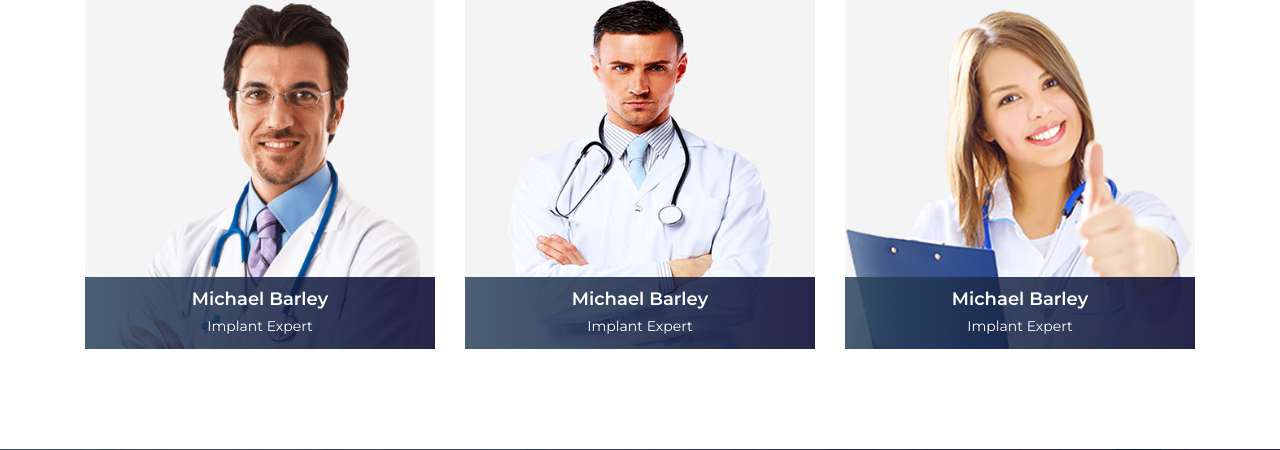
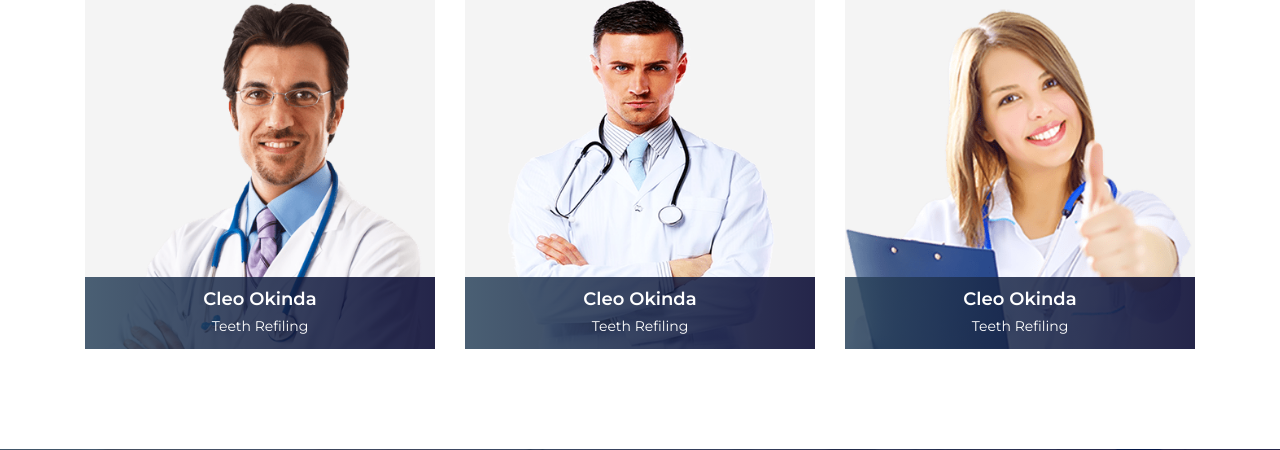
Before and after one commit to CleoMugs/dentist, a Django app: page /about.html in a window 1280 px wide. Shown: the part 2068-2518 px from the top of the page. Run offline with Django 3.2, Linux system fonts and the light colour scheme; some libraries are stand-ins or nearby versions.

Commit message:
added fb links

```diff
--- a/menocare/templates/about.html
+++ b/menocare/templates/about.html
@@ -211,14 +211,14 @@
             <div class="dentist-content">
               <!-- Social Info -->
               <div class="dentist-social-info">
-                <a href="#"><i class="fa fa-facebook"></i></a>
+                <a href="http://www.facebook.com/cleophas-okinda"><i class="fa fa-facebook"></i></a>
                 <a href="#"><i class="fa fa-twitter"></i></a>
                 <a href="#"><i class="fa fa-google-plus"></i></a>
               </div>
               <!-- Dentist Info -->
               <div class="dentist-info bg-gradient-overlay">
-                <h5>Michael Barley</h5>
-                <p>Implant Expert</p>
+                <h5>Cleo Okinda</h5>
+                <p>Teeth Refiling</p>
               </div>
             </div>
           </div>
@@ -232,14 +232,14 @@
             <div class="dentist-content">
               <!-- Social Info -->
               <div class="dentist-social-info">
-                <a href="#"><i class="fa fa-facebook"></i></a>
+                <a href="http://www.facebook.com/cleophas-okinda"><i class="fa fa-facebook"></i></a>
                 <a href="#"><i class="fa fa-twitter"></i></a>
                 <a href="#"><i class="fa fa-google-plus"></i></a>
               </div>
               <!-- Dentist Info -->
               <div class="dentist-info bg-gradient-overlay">
-                <h5>Michael Barley</h5>
-                <p>Implant Expert</p>
+                <h5>Cleo Okinda</h5>
+                <p>Teeth Refiling</p>
               </div>
             </div>
           </div>
@@ -253,14 +253,14 @@
             <div class="dentist-content">
               <!-- Social Info -->
               <div class="dentist-social-info">
-                <a href="#"><i class="fa fa-facebook"></i></a>
+                <a href="http://www.facebook.com/cleophas-okinda"><i class="fa fa-facebook"></i></a>
                 <a href="#"><i class="fa fa-twitter"></i></a>
                 <a href="#"><i class="fa fa-google-plus"></i></a>
               </div>
               <!-- Dentist Info -->
               <div class="dentist-info bg-gradient-overlay">
-                <h5>Michael Barley</h5>
-                <p>Implant Expert</p>
+                <h5>Cleo Okinda</h5>
+                <p>Teeth Refiling</p>
               </div>
             </div>
           </div>
```
